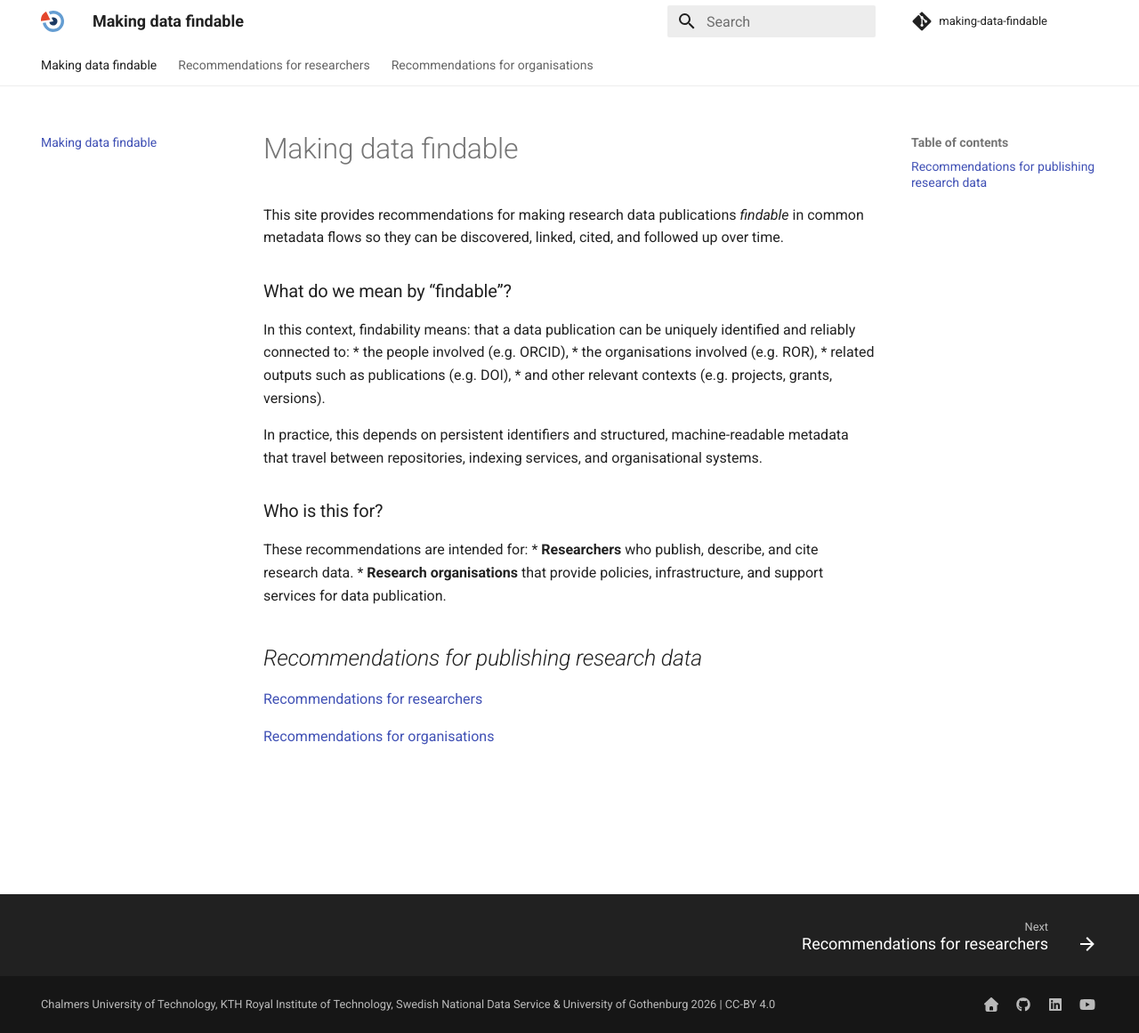
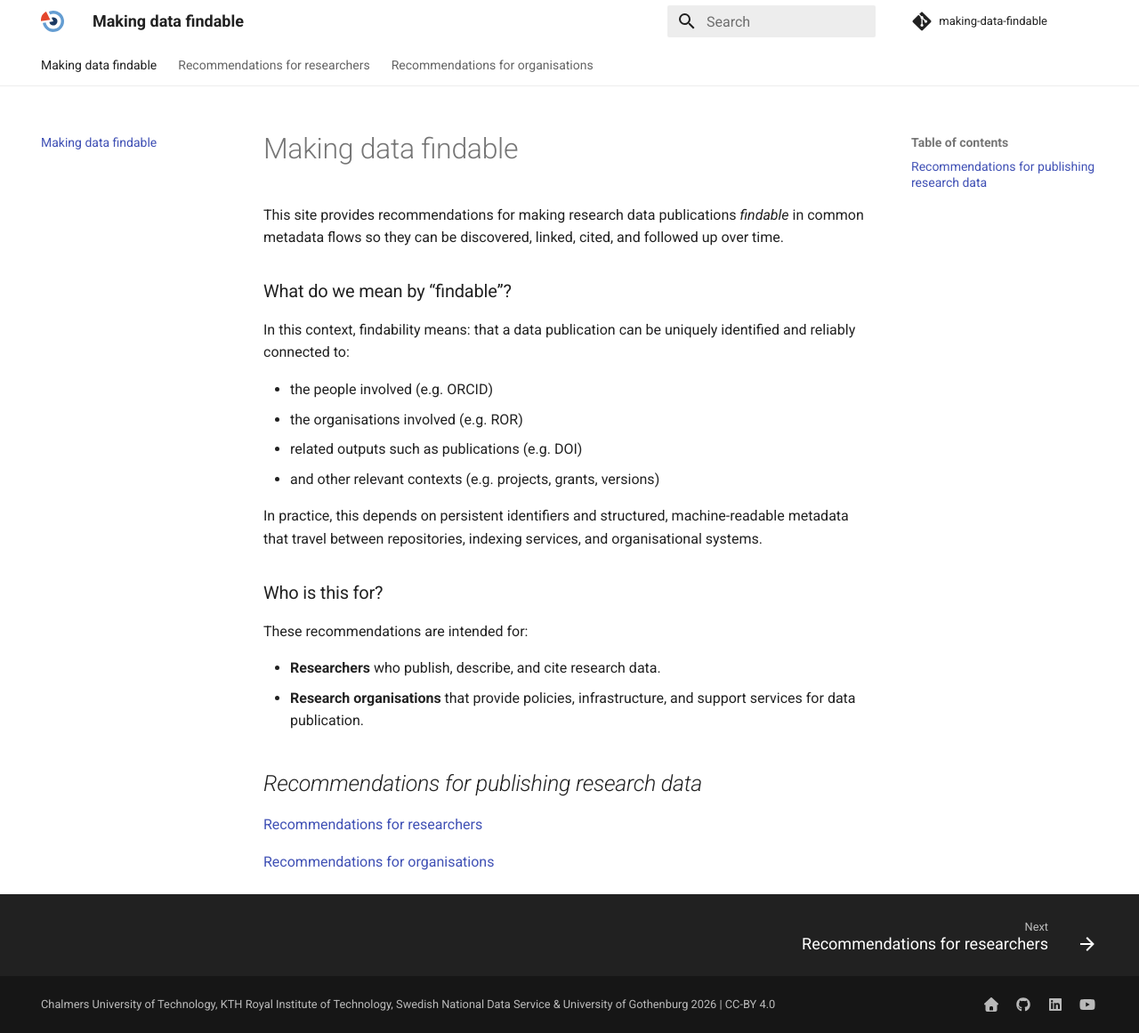
Before and after one commit to snd-sweden/making-data-findable, an MkDocs documentation site: the page built from docs/index.md, in a window 1280 px wide and 1161 px high. Shown: the whole window at 89% size. Built offline with MkDocs 1.6.1 and Material for MkDocs 9.7.7, drawn with Linux system fonts in a browser that asks for light colours; comment, search, counter and statistics services are not loaded.

```diff
--- a/docs/index.md
+++ b/docs/index.md
@@ -5,16 +5,18 @@ This site provides recommendations for making research data publications *findab
 ### What do we mean by “findable”?
 
 In this context, findability means: that a data publication can be uniquely identified and reliably connected to:
-* the people involved (e.g. ORCID),
-* the organisations involved (e.g. ROR),
-* related outputs such as publications (e.g. DOI),
-* and other relevant contexts (e.g. projects, grants, versions).
+
+* the people involved (e.g. ORCID)
+* the organisations involved (e.g. ROR)
+* related outputs such as publications (e.g. DOI)
+* and other relevant contexts (e.g. projects, grants, versions)
 
 In practice, this depends on persistent identifiers and structured, machine-readable metadata that travel between repositories, indexing services, and organisational systems.
 
 ### Who is this for?
 
 These recommendations are intended for:
+
 * **Researchers** who publish, describe, and cite research data.
 * **Research organisations** that provide policies, infrastructure, and support services for data publication.
 
```
